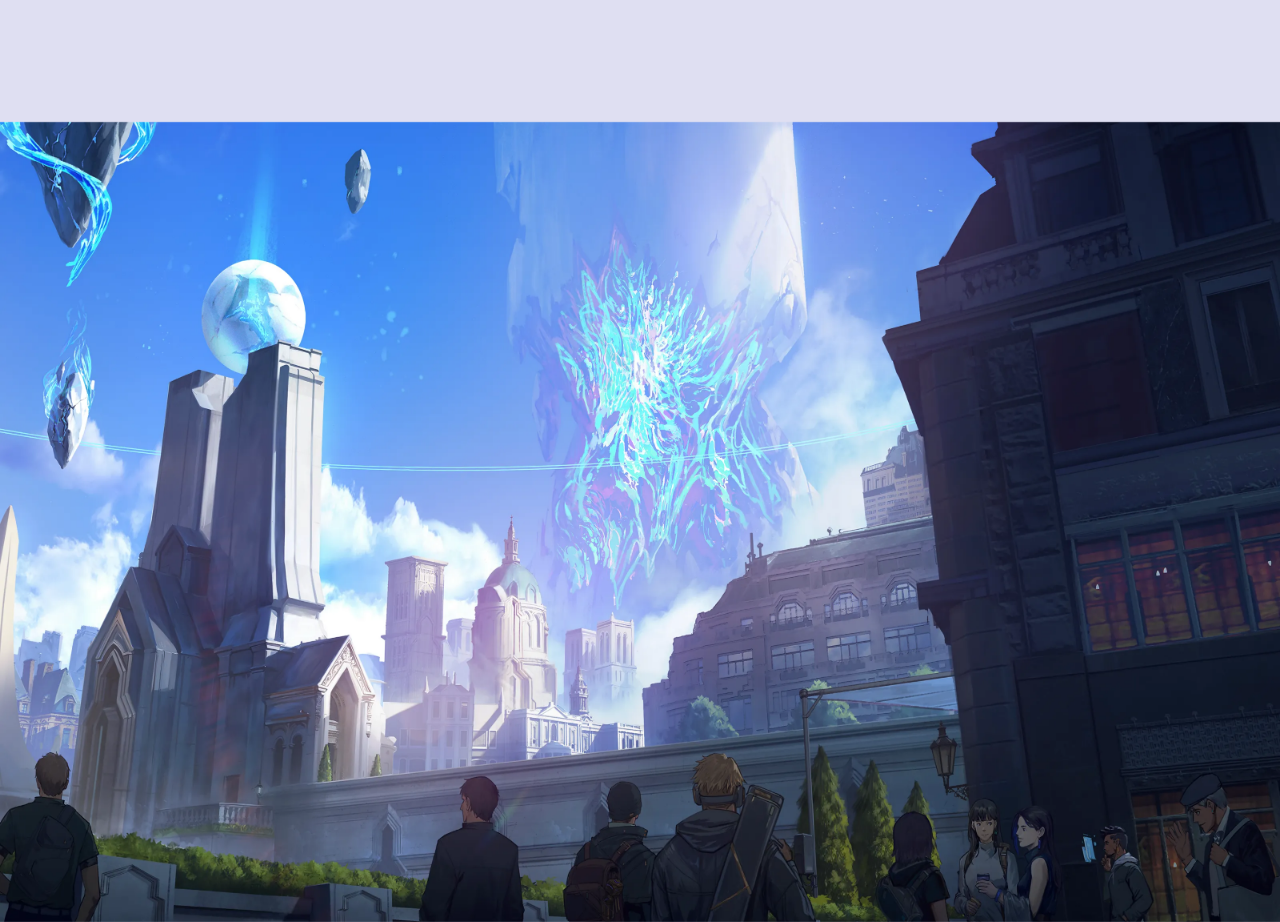
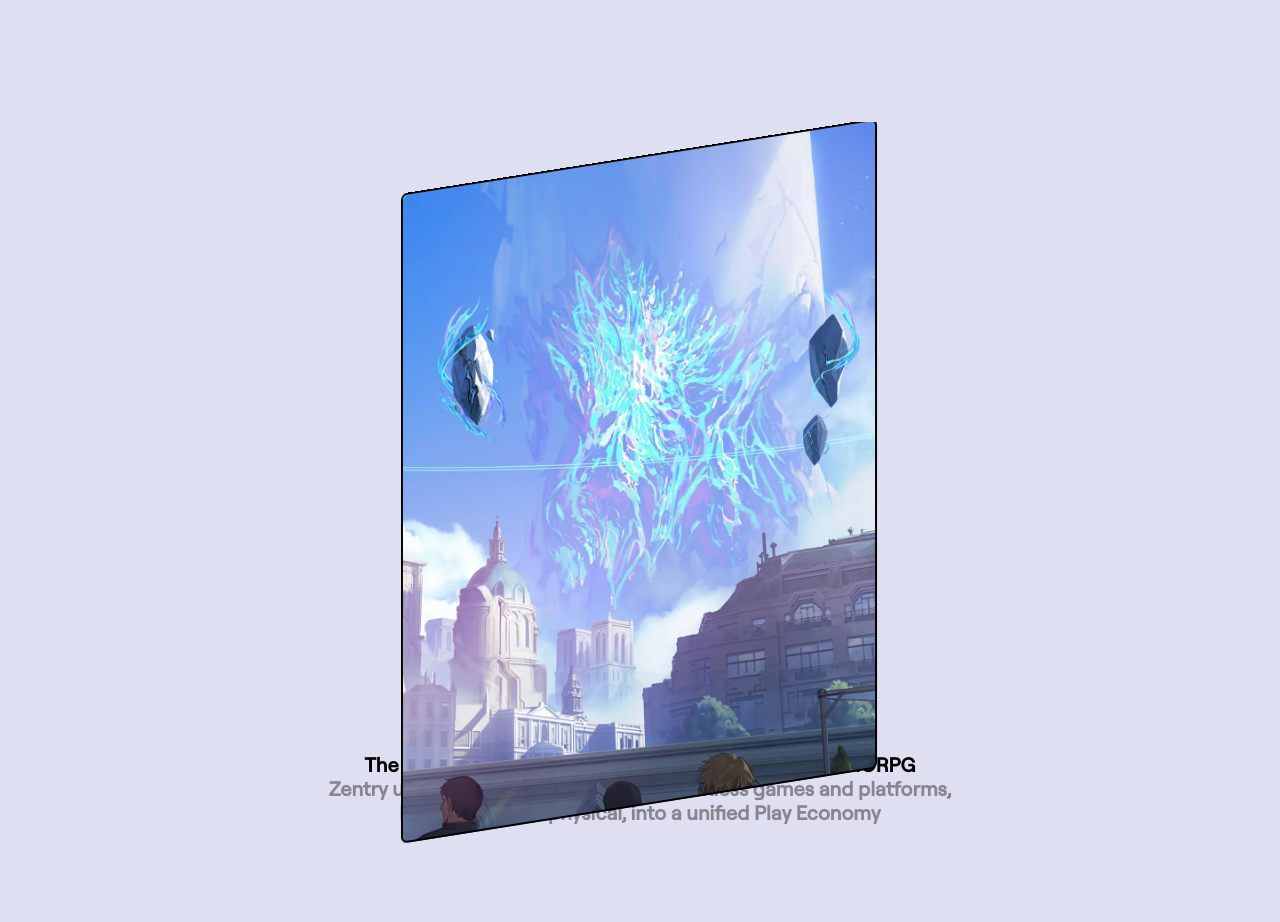
Before and after one commit to HamzaVim/zentry-clone, a React (Vite) app: page / in a window 1280 px wide. Shown: the part 1080-2002 px from the top of the page. Built offline with nearby package versions, Linux system fonts and the light colour scheme; the HTML template or start-up script is replaced by a standard one.

Commit message:
feat(About section: Tilt Effect):
- Added: Tilt Effect for the image

```diff
--- a/src/components/About.tsx
+++ b/src/components/About.tsx
@@ -1,6 +1,6 @@
 import gsap from "gsap";
 import { ScrollTrigger } from "gsap/all";
-import { useRef, useState } from "react";
+import { useCallback, useRef, useState } from "react";
 import AnimatedSmallText from "./AnimatedSmallText";
 import AnimatedHeader from "./AnimatedHeader";
 import { useGSAP } from "@gsap/react";
@@ -11,22 +11,30 @@ function About() {
   // State when the user is in view
   const [inView, setInView] = useState<boolean | null>(null);
 
+  // State when image is in view
+  const [imageInView, setImageInView] = useState<boolean | null>(null);
+
   // Ref for the container
   const containerRef = useRef<HTMLDivElement>(null);
 
+  // Ref for the image
+  const imageContainerRef = useRef<HTMLDivElement>(null);
+
   // NOTE: Functions: ---------------------------------------------------
 
-  // When the user scrolls to the About section
+  // When the user scrolls to the About section ---------------------------------------------------
   gsap.registerPlugin(ScrollTrigger);
   useGSAP(() => {
-    if (!containerRef.current) return;
+    if (!containerRef.current || !imageContainerRef.current) return;
+
     ScrollTrigger.create({
       trigger: containerRef.current,
       start: "top 80%",
       end: "bottom top",
       onEnter: () => {
-        // If the user scrolls to the About section then set the state to true
+        // If the user scrolls to the About section then set the state to true & the image state to true
         setInView(true);
+        setImageInView(true);
       },
       onLeaveBack: () => {
         // If the user scrolls out of the About section to the top (not bottom) then set the state to false
@@ -34,6 +42,96 @@ function About() {
       },
     });
   }, []);
+
+  // Tilt Effect for the image ---------------------------------------------------
+  const { contextSafe } = useGSAP();
+
+  const handleMouseMove = useCallback(
+    contextSafe((e: MouseEvent) => {
+      // Get the mouse position
+      const x = e.clientX;
+      const y = e.clientY;
+
+      // Get the middle of the screen / object
+      const middleX = window.innerWidth / 2;
+      const middleY = window.innerHeight / 2;
+
+      // Get offset from middle
+      const offsetX = x - middleX;
+      const offsetY = y - middleY;
+
+      // For mouse movement
+      const mouseX = offsetX * 0.03;
+      const mouseY = offsetY * 0.03;
+
+      // For parallax effect
+      const parallaxY = (offsetX / middleX) * 25;
+      const parallaxX = (offsetY / middleY) * 25;
+
+      gsap.to("#mask, #mask-border", {
+        overwrite: "auto",
+        ease: "none",
+        "--mouse-x": mouseX,
+        "--mouse-y": mouseY,
+        "--rotate-x": `${-1 * parallaxX}deg`,
+        "--rotate-y": `${parallaxY}deg`,
+        "--rotate-z": `${(offsetX / middleX) * 3 - 9}deg`,
+        "--skew": `${(offsetX / middleX) * 3 - 9}deg`,
+      });
+      gsap.to("[alt='stones image']", {
+        overwrite: "auto",
+        ease: "none",
+        "--mouse-x": mouseX,
+        "--mouse-y": mouseY,
+      });
+    }),
+    [],
+  );
+
+  useGSAP(
+    () => {
+      if (inView) {
+        window.addEventListener("mousemove", handleMouseMove);
+      } else {
+        window.removeEventListener("mousemove", handleMouseMove);
+      }
+    },
+    { dependencies: [inView], scope: containerRef },
+  );
+
+  // Set initial values ---------------------------------------------------
+  useGSAP(
+    () => {
+      gsap.set("#mask, #mask-border", {
+        ease: "none",
+        "--mouse-x": "0px",
+        "--mouse-y": "0px",
+        "--rotate-x": `0deg`,
+        "--rotate-y": `0deg`,
+        "--rotate-z": `-9deg`,
+        "--skew": `-9deg`,
+
+        /* NOTE: initial value for translations & sizes */
+        "--full-screan-h": "0dvh",
+        "--full-screan-w": "0vw",
+        "--translate-w": "50vw",
+        "--translate-h": "45vh",
+      });
+
+      gsap.set("[alt='stones image']", {
+        ease: "none",
+        "--mouse-x": "0px",
+        "--mouse-y": "0px",
+
+        /* NOTE: initial value for translations & sizes */
+        "--full-screan-h": "0dvh",
+        "--full-screan-w": "0vw",
+        "--translate-w": "50vw",
+        "--translate-h": "45vh",
+      });
+    },
+    { scope: containerRef },
+  );
   return (
     <div className="relative min-h-screen w-screen overflow-x-hidden mt-36">
       <div ref={containerRef} className="w-screen flex flex-col items-center">
@@ -42,13 +140,76 @@ function About() {
           text="Disc<b>o</b>ver the world's <br />largest shared <b>a</b>dventure"
           containerViewed={inView}
         />
-        <div className="w-full h-dvh relative">
+        <div
+          ref={imageContainerRef}
+          className="w-full h-dvh relative overflow-hidden"
+        >
+          {/* NOTE: Mask container */}
+          <div
+            style={{
+              width: "35rem",
+              height: "45rem",
+              borderRadius: "0.4rem",
+            }}
+            className={`absolute top-1/2 left-1/2 -translate-x-1/2 -translate-y-1/2 z-50`}
+          >
+            {/* NOTE: Border for the image mask */}
+            <div
+              style={{
+                width: "calc(30rem - 2px + var(--full-screan-w))",
+                height: "calc(40rem - 2px + var(--full-screan-h))",
+                borderRadius: "calc(0.4rem - 2px)",
+                transform:
+                  "translate(calc(var(--translate-w) - 15rem + var(--mouse-x) - 50vw),calc(var(--translate-h) - 20rem + var(--mouse-y) - 50vh)) rotateX(calc(var(--rotate-x))) rotateY(calc(var(--rotate-y))) rotateZ(var(--rotate-z)) skew(var(--skew))",
+                transformBox: "border-box",
+                outlineWidth: "2px",
+              }}
+              className="outline outline-black absolute top-1/2 left-1/2 z-20"
+              id="mask-border"
+            ></div>
+            {/* NOTE: SVG for image mask */}
+            <svg
+              viewBox="0 0 300 300"
+              xmlns="http://www.w3.org/2000/svg"
+              className="absolute w-full h-full z-20"
+            >
+              <mask id="mask" maskUnits="objectBoundingBox">
+                <rect
+                  rx="0.4rem"
+                  fill="white"
+                  y={0}
+                  x={0}
+                  style={{
+                    width: "calc(30rem + var(--full-screan-w))",
+                    height: "calc(40rem + var(--full-screan-h))",
+                    transform:
+                      "translate(calc(var(--translate-w) - 15rem + var(--mouse-x)), calc(var(--translate-h) - 20rem + var(--mouse-y))) rotateX(calc(var(--rotate-x))) rotateY(calc(var(--rotate-y))) rotateZ(var(--rotate-z)) skew(var(--skew))",
+                    transformOrigin: "50% 50%",
+                    transformBox: "border-box",
+                  }}
+                />
+              </mask>
+            </svg>
+          </div>
+          {/* NOTE: Image of about */}
           <img
             src="../../public/img/about.webp"
             alt="about image"
-            className="w-full h-full"
+            style={{
+              mask: "url(#mask)",
+            }}
+            className="w-full h-full object-cover"
           />
-          <div className="w-full text-center font-robert-medium font-bold text-xl leading-[1.2em] absolute bottom-32 -z-10">
+          {/* NOTE: Image of stones */}
+          <img
+            src="../../public/img/stones.webp"
+            alt="stones image"
+            style={{
+              transform: `translate(calc(-50% + var(--mouse-x)), calc(-50% + var(--mouse-y)))`,
+            }}
+            className="w-full h-full object-cover absolute top-1/2 left-1/2 z-[100]"
+          />
+          <div className="w-full text-center font-robert-medium font-bold text-xl leading-[1.2em] absolute bottom-24 -z-10">
             <p>The Game of Games begins—your life, now an epic MMORPG</p>
             <p className="text-black/40">
               Zentry unites the every players from countless games and
```
